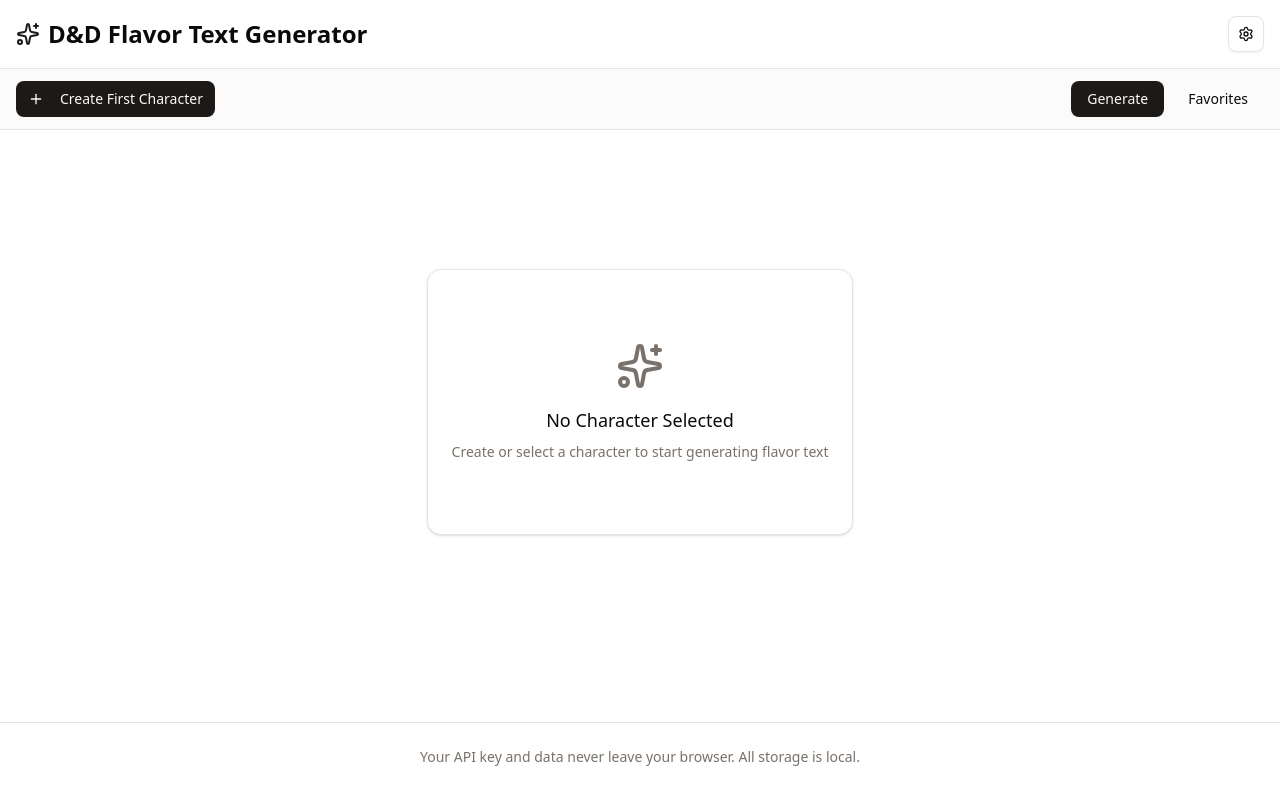
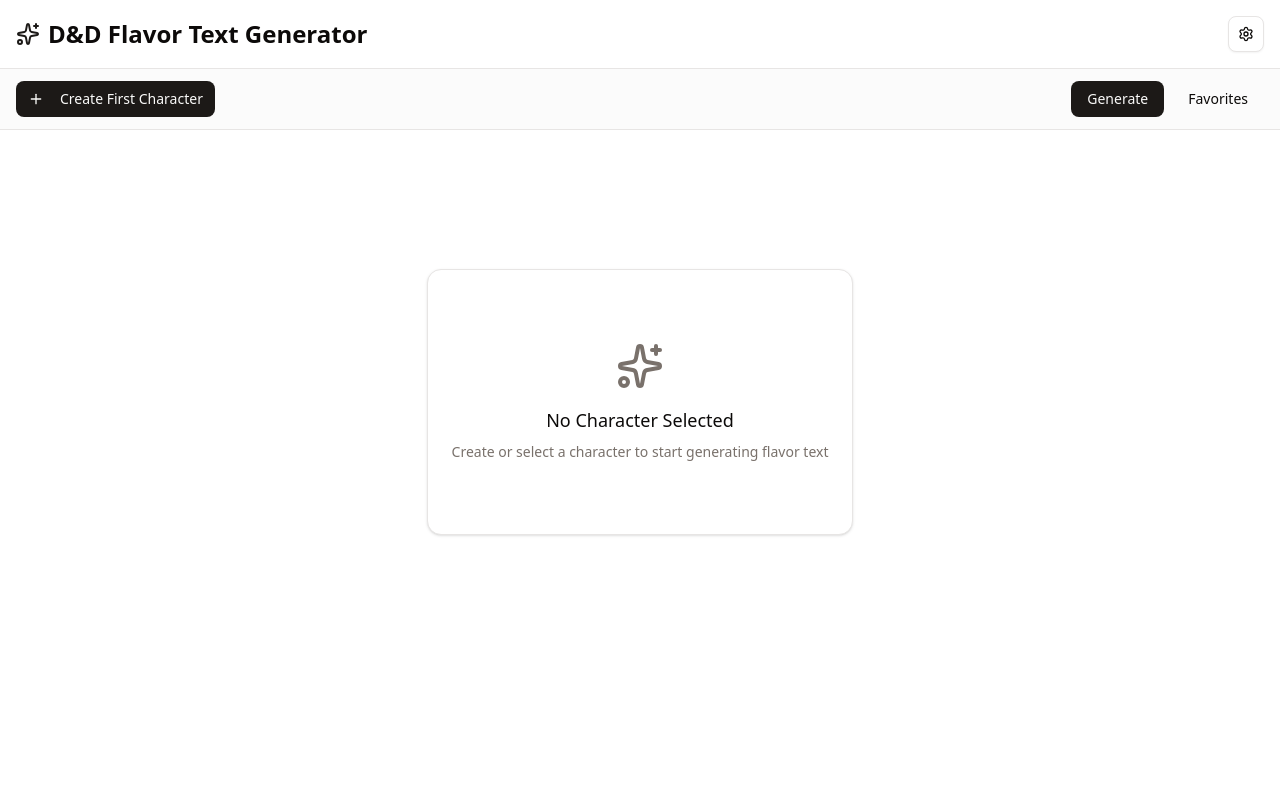
Before and after one commit to HitBox38/ghost-writer-dnd, a Next.js app: page /generate in a window 1280 px wide. Built offline with nearby package versions, Linux system fonts and the light colour scheme.

Commit message:
refactor: remove AppFooter component and its associated tests from layout

```diff
--- a/app/(main)/layout.tsx
+++ b/app/(main)/layout.tsx
@@ -3,7 +3,6 @@
 import { ProfileSelector } from "@/components/profile-selector";
 import { MainNavigation } from "@/components/layout/main-navigation";
 import { AppHeader } from "@/components/layout/app-header";
-import { AppFooter } from "@/components/layout/app-footer";
 import { Providers } from "@/components/providers";
 
 export default function MainLayout({ children }: { children: React.ReactNode }) {
@@ -22,8 +21,6 @@ export default function MainLayout({ children }: { children: React.ReactNode })
         </div>
 
         <main className="container mx-auto px-4 py-8">{children}</main>
-
-        <AppFooter />
       </div>
     </Providers>
   );
--- a/components/layout/app-footer.tsx
+++ /dev/null
@@ -1,9 +0,0 @@
-export const AppFooter = () => {
-  return (
-    <footer className="border-t mt-12">
-      <div className="container mx-auto px-4 py-6 text-center text-sm text-muted-foreground">
-        <p>Your API key and data never leave your browser. All storage is local.</p>
-      </div>
-    </footer>
-  );
-};
```
Also changed, not shown: 1 other file (tests, documents, lock files or other folders).
